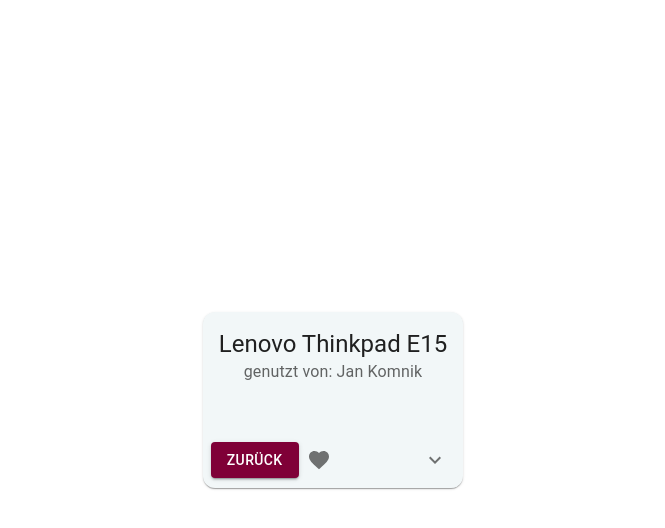
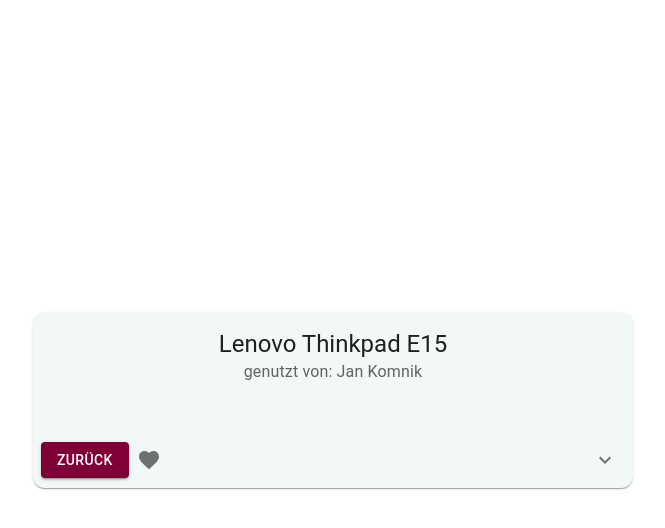
Before and after one commit to DerNikJakom/inventory-manager, a React (Vite) app: page / in a window 1280 px wide. Both pictures are taken after a click on the button "GERÄTEINFORMATION EINSEHEN". Shown: the top 528 px of the page, without its empty margins (307-972 px from the left). Built offline with nearby package versions, Linux system fonts and the light colour scheme.

Commit message:
minor changes in layout

```diff
--- a/src/components/DeviceInformation.jsx
+++ b/src/components/DeviceInformation.jsx
@@ -1,4 +1,4 @@
-import React from "react";
+import React, { useState } from "react";
 import { styled } from "@mui/material/styles";
 import Card from "@mui/material/Card";
 import CardHeader from "@mui/material/CardHeader";
@@ -9,6 +9,8 @@
 import Typography from "@mui/material/Typography";
 import FavoriteIcon from "@mui/icons-material/Favorite";
 import ExpandMoreIcon from "@mui/icons-material/ExpandMore";
+import Button from "@mui/material/Button";
+import { createTheme, ThemeProvider } from "@mui/material/styles";
 import BackButton from "./BackButton";
 
 // export default function DeviceInformation(props) {
@@ -35,28 +37,50 @@
   }),
 }));
 
+const { palette } = createTheme();
+const { augmentColor } = palette;
+const createColor = (mainColor) => augmentColor({ color: { main: mainColor } });
+const theme = createTheme({
+  palette: {
+    aliceBlue: createColor("#F2F7F8"),
+    askumaRed: createColor("#7F0037"),
+    white: createColor("#FFFFFF"),
+  },
+});
+
 export default function DeviceInformation(props) {
-  const [expanded, setExpanded] = React.useState(false);
+  const [expanded, setExpanded] = useState(false);
+  const [codeGiven, setCodeGiven] = useState(true);
 
   const handleExpandClick = () => {
     setExpanded(!expanded);
   };
 
+  if (codeGiven) {
     return (
-    <Card sx={{ borderRadius: 3, backgroundColor: "#F2F7F8", maxWidth: 600 }}>
+      <ThemeProvider theme={theme}>
+        <Card sx={{ borderRadius: 3, backgroundColor: "#F2F7F8", width: 600 }}>
           <CardHeader
             title="Lenovo Thinkpad E15"
             subheader="genutzt von: Jan Komnik"
           />
           <CardContent>
             {/* <Typography variant="body2" color="text.secondary">
-          This impressive paella is a perfect party dish and a fun meal to cook
-          together with your guests. Add 1 cup of frozen peas along with the
-          mussels, if you like.
+          This impressive paella is a perfect party dish
         </Typography> */}
           </CardContent>
           <CardActions disableSpacing>
-        <BackButton value="Zurück" goBack={props.goBack} />
+            <Button
+              variant="contained"
+              color="askumaRed"
+              onClick={() => {
+                props.goBack("");
+                setCodeGiven(false);
+              }}
+            >
+              Zurück
+            </Button>
+            {/* <BackButton value="Zurück" goBack={props.goBack} /> */}
             <IconButton aria-label="add to favorites">
               <FavoriteIcon />
             </IconButton>
@@ -76,5 +100,7 @@
             </CardContent>
           </Collapse>
         </Card>
+      </ThemeProvider>
     );
   }
+}
```
Lines whose indentation alone changed are shown as unchanged.
